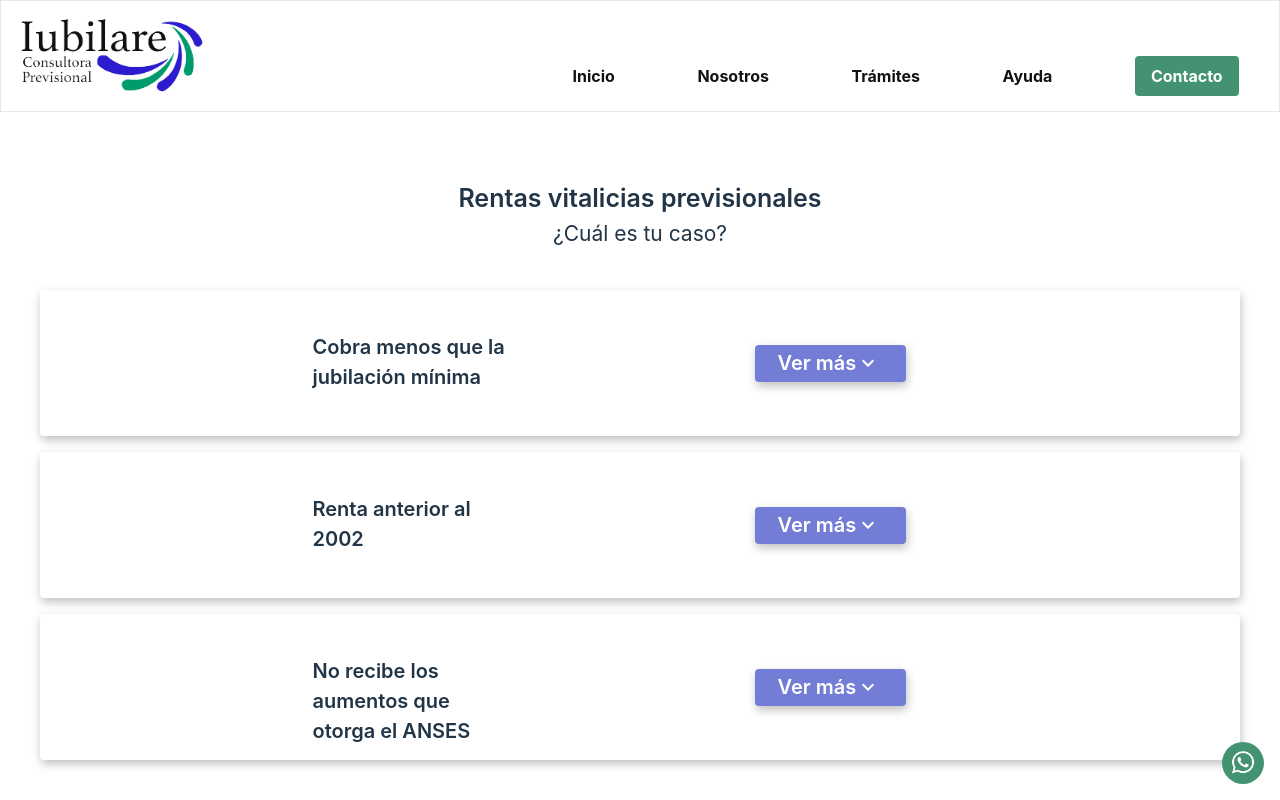
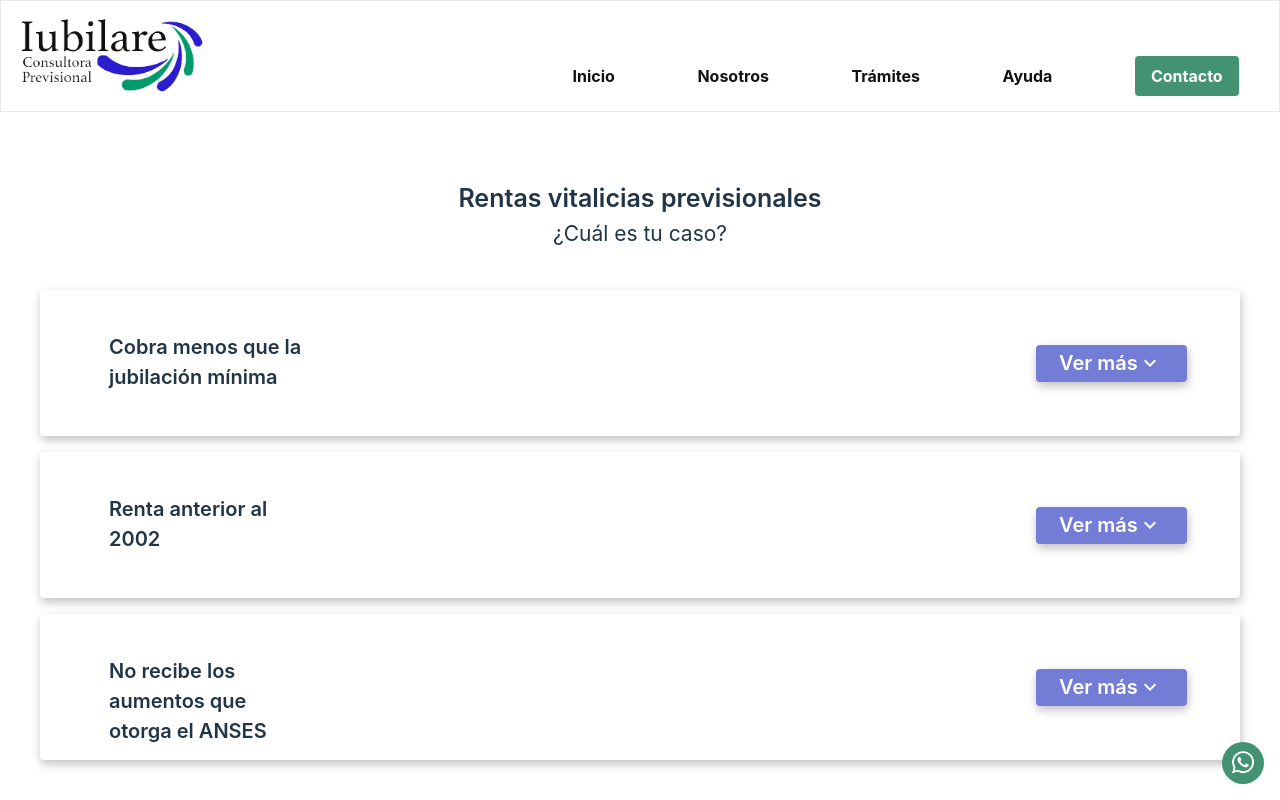
Before and after one commit to FooTalent/iubilare, a React (Vite) app: page /#/tramites in a window 1280 px wide. Shown: the top 800 px of the page. Built offline with nearby package versions, Linux system fonts and the light colour scheme.

Commit message:
Fix/ Card Tramites

```diff
--- a/src/components/cardTramites/CardTramites.tsx
+++ b/src/components/cardTramites/CardTramites.tsx
@@ -18,13 +18,13 @@ const CardTramites: React.FC<CardTramitesProps> = ({
 
   return (
     <div className={`flex flex-col my-2 rounded justify-between items-center shadow-card-shadow transition-all duration-300 ease-in-out ${isExpanded ? 'bg-747DD6 text-white' : ''}`}>
-      <div className="flex flex-row justify align-middle py-5 w-full md:w-[687px] md:h-[146px] 2xl:w-full 2xl:px-[53px]">
+      <div className="flex flex-row justify align-middle py-5 w-full md:w-[687px] md:h-[146px] xl:w-full xl:px-[53px]">
         <div className="flex w-2/3 items-center">
           <div className="md:w-[213px] md:h-[62px]">
             <h2 className="ml-2 pl-2 text-left font-semibold text-base md:text-[20px]">{title}</h2>
           </div>
         </div>
-        <div className="flex w-1/3 items-center 2xl:justify-end">
+        <div className="flex w-1/3 items-center xl:justify-end">
           <button onClick={() => setIsExpanded(!isExpanded)} className={`${isExpanded ? 'md:w-[165px] bg-white text-747DD6' : 'bg-747DD6 text-white'} font-semibold flex flex-row py-0.5 px-[4px] items-center text-sm rounded shadow-card-shadow focus:outline-none md:w-[151px] md:h-[37px] md:pl-[22px] md:py-[6px] md:text-[20px]`}>{isExpanded ? 'Ver menos' : 'Ver más'}
             <KeyboardArrowDownOutlined/>
           </button>
@@ -32,10 +32,10 @@ const CardTramites: React.FC<CardTramitesProps> = ({
       </div>
       <div className={`flex flex-col justify-start transition-all delay-100 duration-700 ease-in-out ${isExpanded ? 'h-auto ' : 'h-0 overflow-hidden'}`}>
         <p className="text-left font-semibold text-base 2xl:text-lg text-white mx-5 my-5">{description}</p>
-        {subtitle && <p className="mx-5 my-5 text-left font-semibold text-base 2xl:text-lg text-white">{subtitle}</p>}
+        {subtitle && <p className="mx-5 my-5 text-left font-semibold text-base xl:text-lg text-white">{subtitle}</p>}
         <ul>
           {items.map((item, index) => (
-            <li key={index} className="mx-5 my-5 text-left text-base 2xl:text-lg text-white">{item}</li>
+            <li key={index} className="mx-5 my-5 text-left text-base xl:text-lg text-white">{item}</li>
           ))}
         </ul>
       </div>
```
